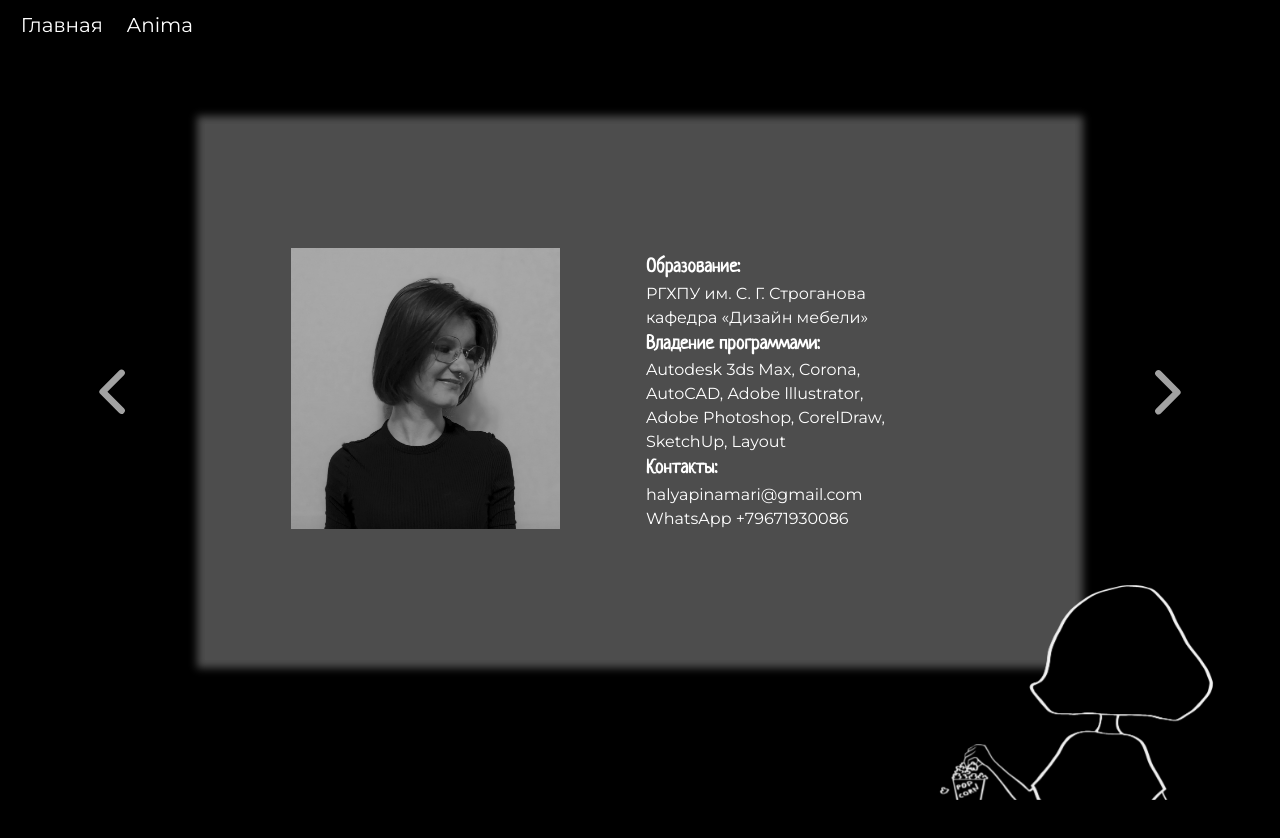
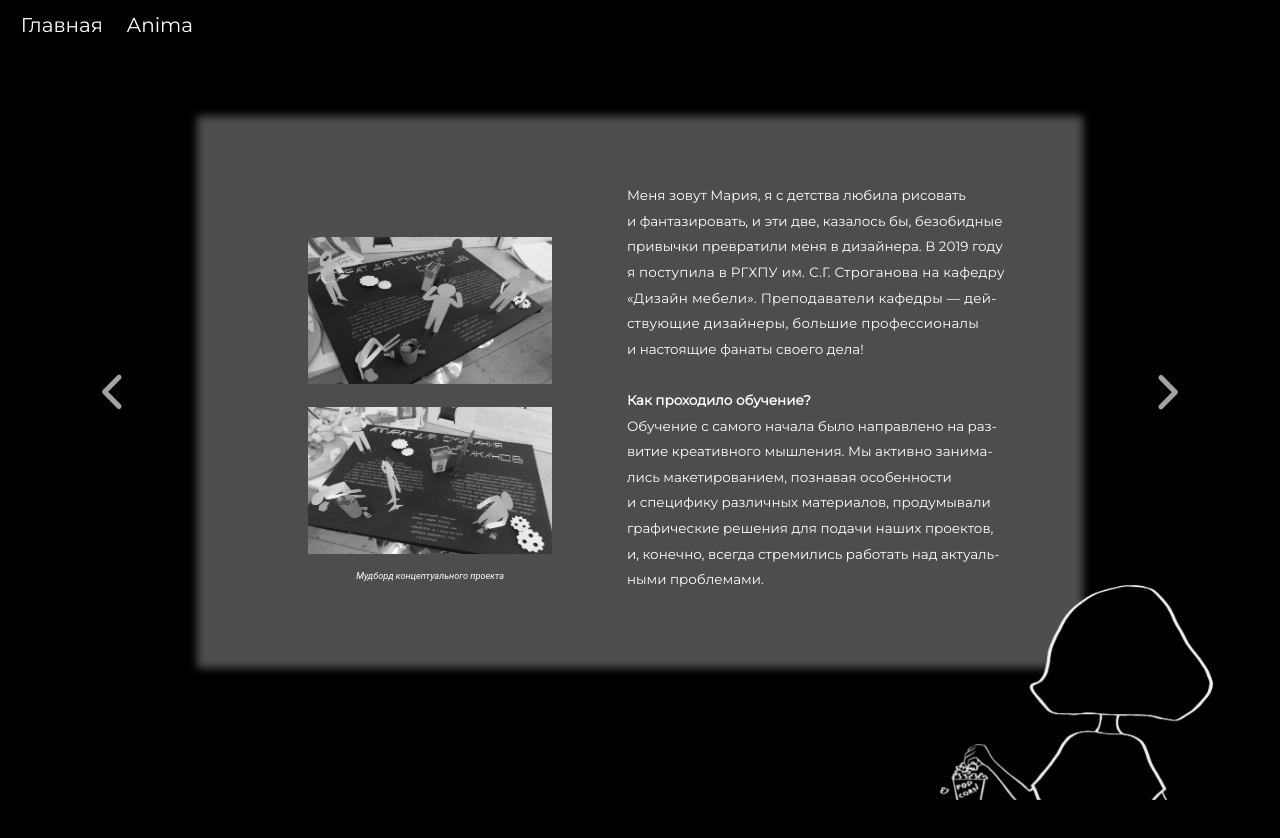
Before and after one commit to Ahri-ninetailed/halyapina.com, a Vue app: page /aboutme1 in a window 1280 px wide. Both pictures are taken after a click on the button 112 px from the left and 392 px from the top of the page. Shown: the top 838 px of the page. Built offline with nearby package versions, Linux system fonts and the light colour scheme.

Commit message:
2 slide aboutme lg

```diff
--- a/src/pages/About1.vue
+++ b/src/pages/About1.vue
@@ -14,7 +14,7 @@
         <v-carousel style="height: 100%;" :show-arrows="false" :cycle="false" hide-delimiters v-model="carouselModel">
           <v-carousel-item>
             <v-row class="fill-height mt-0 ml-0">
-              <v-col align="center"  cols="6" class="pa-0 align-self-center">
+              <v-col align="center" cols="6" class="pa-0 align-self-center">
                 <img style="height: 22vw;" src="../images/AboutMePage/Slide1/MyFace.jpg" alt="Maria Halyapina img"/>
               </v-col>
               <v-col cols="6" class="pa-0 align-self-center">
@@ -45,6 +45,42 @@
               </v-col>
             </v-row>
           </v-carousel-item>
+
+          <v-carousel-item>
+            <v-row class="fill-height mt-0 ml-13">
+              <v-col cols="5" align="center" class="pa-0 align-self-center mt-9">
+                <div>
+                  <img :style="heightImgSlide2" style="margin-bottom: 2vh;" src="../images/AboutMePage/Slide2/Moodboard1.jpg" alt="Moodboard"/>
+                </div>
+                <div>
+                  <img :style="heightImgSlide2" src="../images/AboutMePage/Slide2/Moodboard2.jpg" alt="Moodboard"/>
+                </div>
+                <p class="title" style="margin-top: 1vh;">Мудборд концептуального проекта</p>
+              </v-col>
+              <v-col cols="7" class="pl-6 align-self-center">
+                <div style="display: inline-block; margin-bottom: 1vh;">
+                  <p class="text-start h-montserrat-regular slidesFont" style="line-height: 3.2vh;">
+                    Меня зовут Мария, я с детства любила рисовать<br>
+                    и фантазировать, и эти две, казалось бы, безобидные<br>
+                    привычки превратили меня в дизайнера. В 2019 году<br>
+                    <span style="letter-spacing: 0.03vh;">я поступила в РГХПУ им. С.Г. Строганова на кафедру</span><br>
+                    <span style="letter-spacing: 0.03vh;">«Дизайн мебели». Преподаватели кафедры — дей-</span><br>
+                    <span style="letter-spacing: 0.03vh;">ствующие дизайнеры, большие профессионалы</span><br>
+                    и настоящие фанаты своего дела!<br>
+                    <br>
+                    <b>Как проходило обучение?</b><br>
+                    Обучение с самого начала было направлено на раз-<br>
+                    витие креативного мышления. Мы активно занима-<br>
+                    лись макетированием, познавая особенности<br>
+                    и специфику различных материалов, продумывали<br>
+                    графические решения для подачи наших проектов,<br>
+                    и, конечно, всегда стремились работать над актуаль-<br>
+                    ными проблемами.
+                  </p>
+                </div>
+              </v-col>
+            </v-row>
+          </v-carousel-item>
         </v-carousel>
       </v-col>
       <v-col
@@ -67,11 +103,14 @@ export default {
     data() {
         return {
             carouselModel: 0,
-            totalSlides: 1, // Общее количество слайдов (вам нужно установить актуальное значение)
+            totalSlides: 2, // Общее количество слайдов (вам нужно установить актуальное значение)
             heightArr: {
-                height: '10vh'
+                height: '4.786458333333333vw'
             },
-            marginArr: '3vw'
+            marginArr: '3vw',
+            heightImgSlide2: {
+                height: '11.4875vw'
+            },
         };
     },
     mounted() {
@@ -112,6 +151,17 @@ export default {
 
 <style scoped>
 
+p {
+  font-size: 1.1008854166666666vw;
+}
+p.slidesFont {
+  font-size: 1.0530208333333335vw;
+}
+
+.title {
+  font-size: 0.71796875vw; font-style: italic;
+}
+
 .transparent-button {
   background-color: transparent;
   padding: 0;
```
